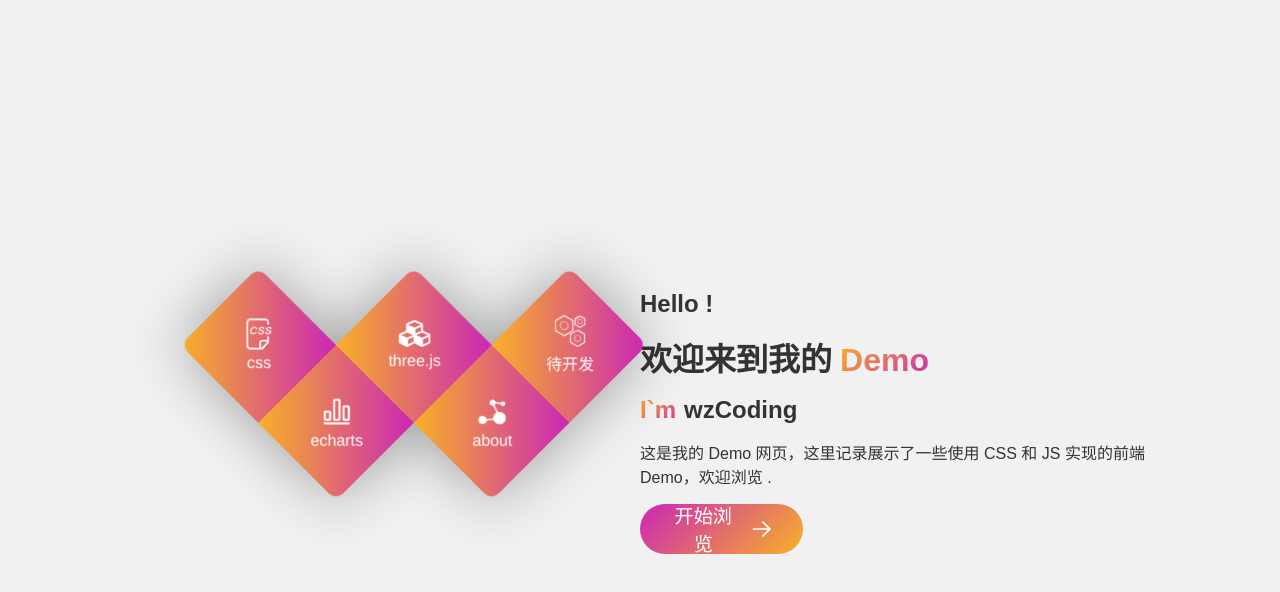
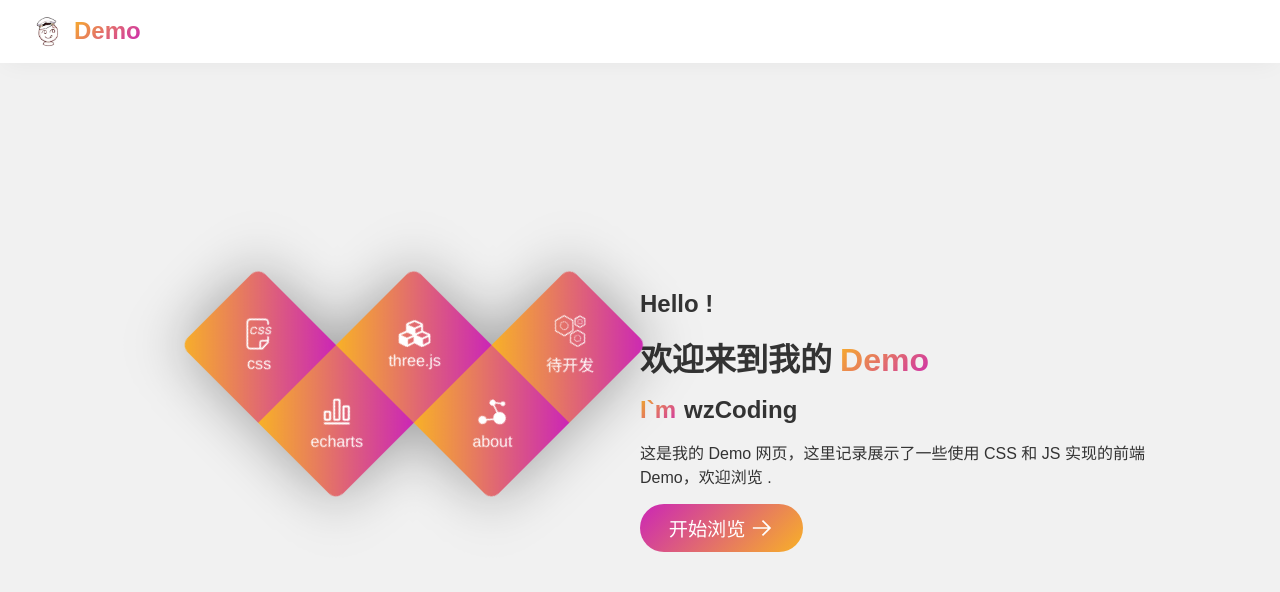
Before and after one commit to wzCoding/demo, a Vue app in the folder demo/: page / in a window 1280 px wide. Shown: the top 592 px of the page. Built offline with nearby package versions, Linux system fonts and the light colour scheme.

Commit message:
submit the code

```diff
--- a/demo/src/App.vue
+++ b/demo/src/App.vue
@@ -7,7 +7,7 @@
 #app {
   width: 100vw;
   height: 100vh;
-  font-family: Avenir, Helvetica, Arial, sans-serif;
+  font-family: "Poppins", sans-serif;
   -webkit-font-smoothing: antialiased;
   -moz-osx-font-smoothing: grayscale;
   position: relative;
--- a/demo/src/components/icon-button/index.js
+++ b/demo/src/components/icon-button/index.js
@@ -2,7 +2,7 @@ import { toRefs, computed } from "vue"
 export default {
     name: "iconButton",
     props: {
-        //图标与文字的方向
+        //图标与文字的排列方向
         direction: {
             type: String,
             default: "vertical",
@@ -13,7 +13,7 @@ export default {
         //展示的图标
         icon: {
             type: String,
-            default: ''
+            default: ""
         },
         //图标相对于文字的位置
         iconSite: {
@@ -26,11 +26,16 @@ export default {
         //展示的文字
         text: {
             type: String,
-            default: ''
+            default: ""
+        },
+        //文字与图标的间隙
+        gap: {
+            type: String,
+            default: "5"
         }
     },
     setup(props) {
-        const { direction, icon, iconSite, text } = toRefs(props)
+        const { direction, icon, iconSite, text, gap } = toRefs(props)
         const btnIcon = computed(() => {
             let resource = ''
             if (icon.value) resource = icon.value.includes('/img/') ? icon.value : require(`../../assets/images/${icon.value}`)
@@ -49,14 +54,19 @@ export default {
             }
             return dirMap[direction.value] + siteMap[iconSite.value]
         })
-        const btnClass = computed(() => {
-            return `btn-${direction.value}`
+        const itemGap = computed(() => {
+            return gap.value.includes('px') ? gap.value : `${gap.value}px`
+        })
+        const styleObj = computed(() => {
+            return {
+                flexDirection: btnDir.value,
+                gap: direction.value == "vertical" ? `${itemGap.value} 0` : `0 ${itemGap.value}`
+            }
         })
         return {
-            btnDir,
             btnIcon,
             text,
-            btnClass
+            styleObj
         }
     }
 }
--- a/demo/src/components/icon-button/index.vue
+++ b/demo/src/components/icon-button/index.vue
@@ -1,6 +1,6 @@
 <script src="./index"></script>
 <template>
-    <div class="btn-container" :class="btnClass" :style="{ flexDirection: btnDir }">
+    <div class="btn-container" :style="styleObj">
         <span v-if="btnIcon" class="btn-icon">
             <slot name="icon">
                 <img :src="btnIcon" alt="btn-icon">
@@ -21,20 +21,12 @@
     transition: .3s;
 
     .btn-icon {
-        width: 2rem;
         display: flex;
         justify-content: center;
         align-items: center;
-    }
-
-    .btn-text {
-        font-size: 1rem;
-    }
-    &.btn-vertical{
-        gap:.3rem 0;
-    }
-    &.btn-horizontal{
-        gap:0 .3rem;
+        img{
+            width: 2rem;
+        }
     }
 }
 </style>
--- a/demo/src/components/page-header/index.js
+++ b/demo/src/components/page-header/index.js
@@ -0,0 +1,43 @@
+import { ref, toRefs, computed } from "vue"
+import iconButton from '@/components/icon-button/index.vue'
+export default {
+    name: "pageHeader",
+    props: {
+        title: {
+            type: String,
+            default: "Demo"
+        },
+        titleIcon: {
+            type: String,
+            default: "head.png"
+        },
+        themeControl: {
+            type: String,
+            default: ""
+        },
+        headerLinks: {
+            type: Array,
+            default() {
+                return [
+                    {
+                        name:"Github",
+                        icon:"",
+                        link:""
+                    }
+                ]
+            }
+        }
+    },
+    components:{
+        iconButton
+    },
+    setup(props) {
+        const { title, titleIcon, themeControl, headerLinks } = toRefs(props)
+        return {
+            title,
+            titleIcon,
+            themeControl,
+            headerLinks,
+        }
+    }
+}
--- a/demo/src/components/page-header/index.vue
+++ b/demo/src/components/page-header/index.vue
@@ -0,0 +1,47 @@
+<script src="./index"></script>
+<template>
+    <div class="header">
+        <div class="container">
+            <div class="header-left">
+                <slot name="left">
+                    <iconButton class="header-title" :icon="titleIcon" direction="horizontal" gap="10">{{ title }}
+                    </iconButton>
+                </slot>
+            </div>
+            <div class="header-right">
+                <slot name="right">
+                </slot>
+            </div>
+        </div>
+    </div>
+</template>
+<style lang="scss" scoped>
+.header {
+    width: 100%;
+    position: absolute;
+    top: 0;
+    left: 0;
+    padding: 1rem 0;
+    background-color: #fff;
+    box-shadow: 0px 5px 25px -5px rgba(0, 0, 0, 0.05);
+    z-index: 11;
+
+    .container {
+        display: flex;
+        justify-content: space-between;
+        align-items: center;
+        margin: 0 2rem;
+
+        .header-left {
+            .header-title {
+                font-size: 1.5rem;
+                font-weight: 600;
+                :deep(.btn-text) {
+                    color: transparent;
+                    background: linear-gradient(135deg, #F8B127, #CB26B6);
+                    background-clip: text;
+                }
+            }
+        }
+    }
+}</style>
--- a/demo/src/views/HomeView.vue
+++ b/demo/src/views/HomeView.vue
@@ -1,5 +1,6 @@
 <template>
   <div class="home" v-loading="homeLoading">
+    <pageHeader></pageHeader>
     <div class="container">
       <div class="menu-wrap">
         <div class="menu-grid">
@@ -21,7 +22,8 @@
           }}</span>
         </h2>
         <p class="home-info">{{ info }}</p>
-        <iconButton class="start-btn" :icon="btnIcon" direction="horizontal" iconSite="right" @click="toPage('default')">{{ btnText }}</iconButton>
+        <iconButton class="start-btn" :icon="btnIcon" direction="horizontal" iconSite="right" @click="toPage('default')">
+          {{ btnText }}</iconButton>
       </div>
     </div>
   </div>
@@ -29,7 +31,8 @@
 <script setup>
 import { ref } from 'vue'
 import { useRouter } from 'vue-router'
-import iconButton from '../components/icon-button/index.vue'
+import pageHeader from '@/components/page-header/index.vue'
+import iconButton from '@/components/icon-button/index.vue'
 import service from '@/axios'
 
 const menus = ref(null)
@@ -53,7 +56,7 @@ const btnText = '开始浏览'
 
 const router = useRouter()
 const toPage = (path) => {
-  if (path && path!=='default') router.push(path)
+  if (path && path !== 'default') router.push(path)
 }
 
 
@@ -172,7 +175,7 @@ const toPage = (path) => {
       display: flex;
       flex-direction: column;
       color: #333;
-      font-family: "Poppins", sans-serif;
+
       h1,
       h2 {
         padding-bottom: 1rem;
@@ -194,16 +197,18 @@ const toPage = (path) => {
 
       .start-btn {
         height: 50px;
-        width:30%;
+        width: 30%;
         padding: 10px 25px;
-        background: linear-gradient(135deg,#CB26B6,#F8B127);
+        background: linear-gradient(135deg, #CB26B6, #F8B127);
         border-radius: 25px;
         cursor: pointer;
         color: #fff;
-        &:hover{
+
+        &:hover {
           transform: translateY(-2px);
           box-shadow: 0px 10px 20px 0px rgba(0, 0, 0, 0.15);
         }
+
         :deep(.btn-icon img) {
           width: 1.5rem;
         }
@@ -214,5 +219,4 @@ const toPage = (path) => {
       }
     }
   }
-}
-</style>
+}</style>
```
Also changed, not shown: demo/src/assets/images/head.png (added).
